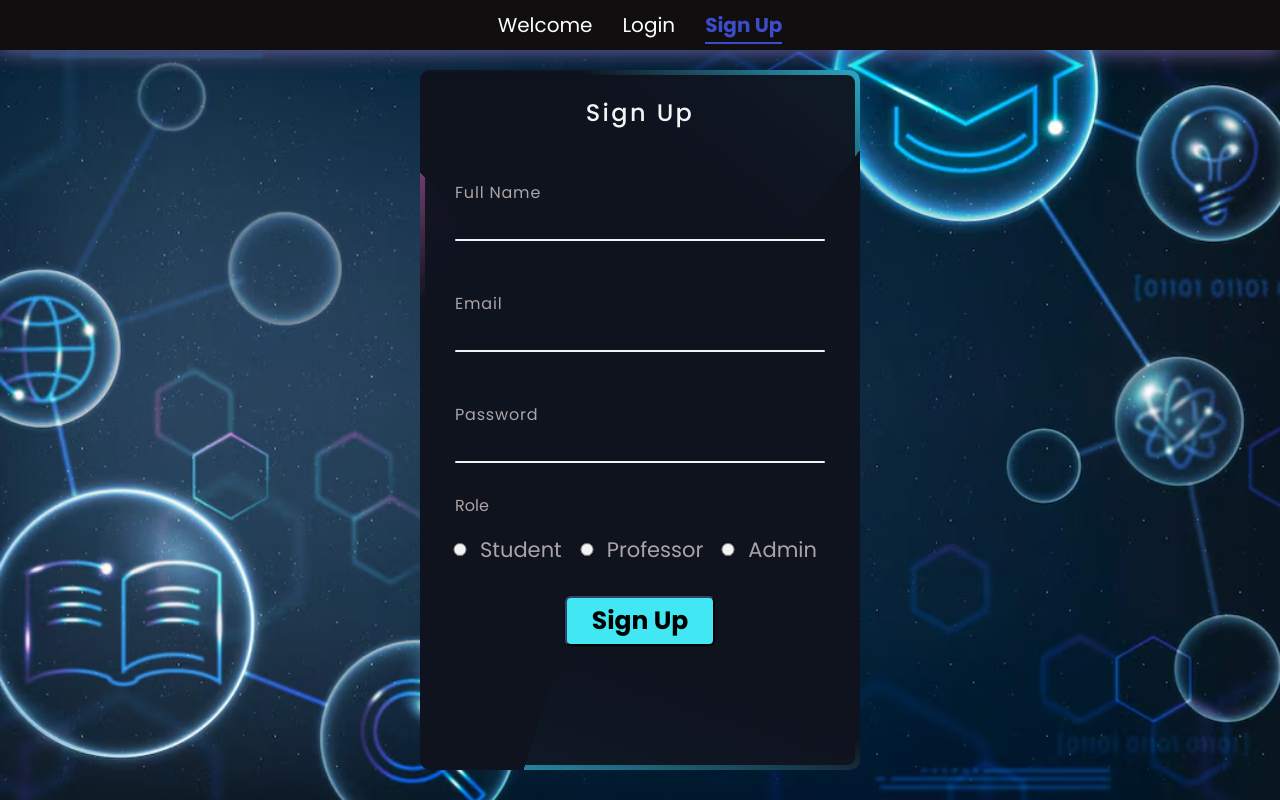
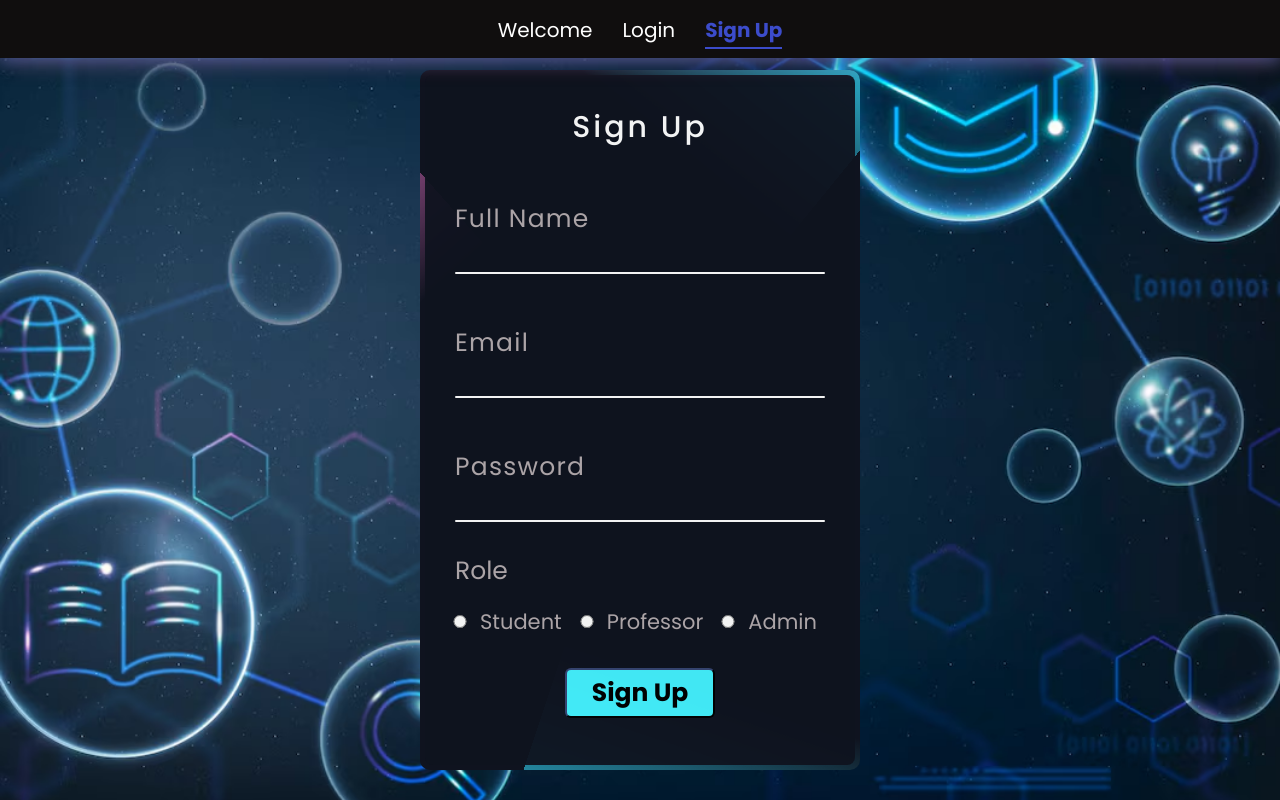
Before and after one commit to BojanKuljic/EduGraderProject, a React (Create React App) app in the folder EduGraderFRONT/: page /signup in a window 1280 px wide. Built offline with nearby package versions, Linux system fonts and the light colour scheme.

Commit message:
Adding new Styles

```diff
--- a/EduGraderFRONT/src/styles/home/Login.css
+++ b/EduGraderFRONT/src/styles/home/Login.css
@@ -23,6 +23,7 @@ body {
     border-radius: 10px;
     overflow: hidden;
     margin-top: 45px;
+    font-size: 20px;
 }
 
 
@@ -84,7 +85,8 @@ body {
     position: relative;
     width: 370px;
     margin-top: 50px;
-
+    font-weight: bold;
+    font-size: 25px;
 }
 
 .inputBox input {
@@ -162,6 +164,7 @@ body {
   align-items: flex-start;
   margin-top:  30px;
   color: #b5acaf;
+  font-size: 25px;
 }
 
 .roleBox span {
--- a/EduGraderFRONT/src/styles/home/Signup.css
+++ b/EduGraderFRONT/src/styles/home/Signup.css
@@ -12,8 +12,14 @@ body {
     justify-content: center;
     align-items: center;
     background: #23252a;
+    font-size: 25px;
 }
 
+.SignUp {
+    font-weight: 400;
+    font-size: 30px;
+    margin-top: 10px;
+}
 .Box2 {
     position: relative;
     width: 440px;
@@ -80,12 +86,16 @@ body {
     position: relative;
     width: 370px;
     margin-top: 40px;
+     -webkit-appearance: none;
+  appearance: none;
 }
 
 .InputBox2 input {
     position: relative;
     width: 100%;
-    padding: 25px 10px 25px 10px ;
+    /* height: 20px; */
+    padding: 25px 10px  ;
+
     background: transparent;
     outline: none;
     border: none;
--- a/EduGraderFRONT/src/styles/home/Welcome.css
+++ b/EduGraderFRONT/src/styles/home/Welcome.css
@@ -14,6 +14,8 @@
   font-size: 2rem;
   margin-bottom: 1.5rem;
   color: #1e1e2f;
+    text-align: center;
+
 }
 
 .welcome-container p {
@@ -32,5 +34,8 @@
   margin-top: 2rem;
   font-style: italic;
   font-weight: bold;
+  font-size: 20px;
   color: #0077aa;
+    /* text-align: center; */
+
 }
```
